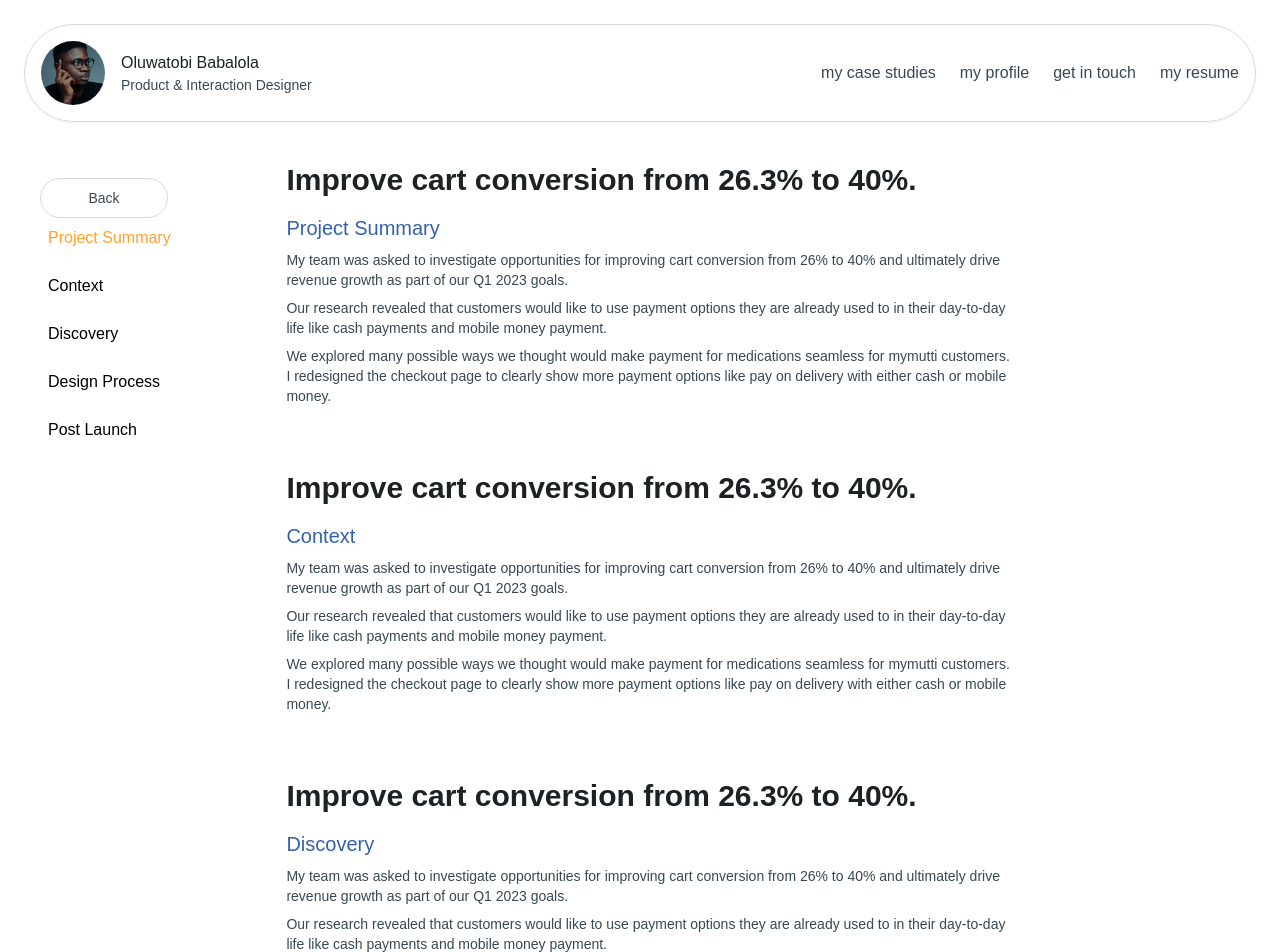
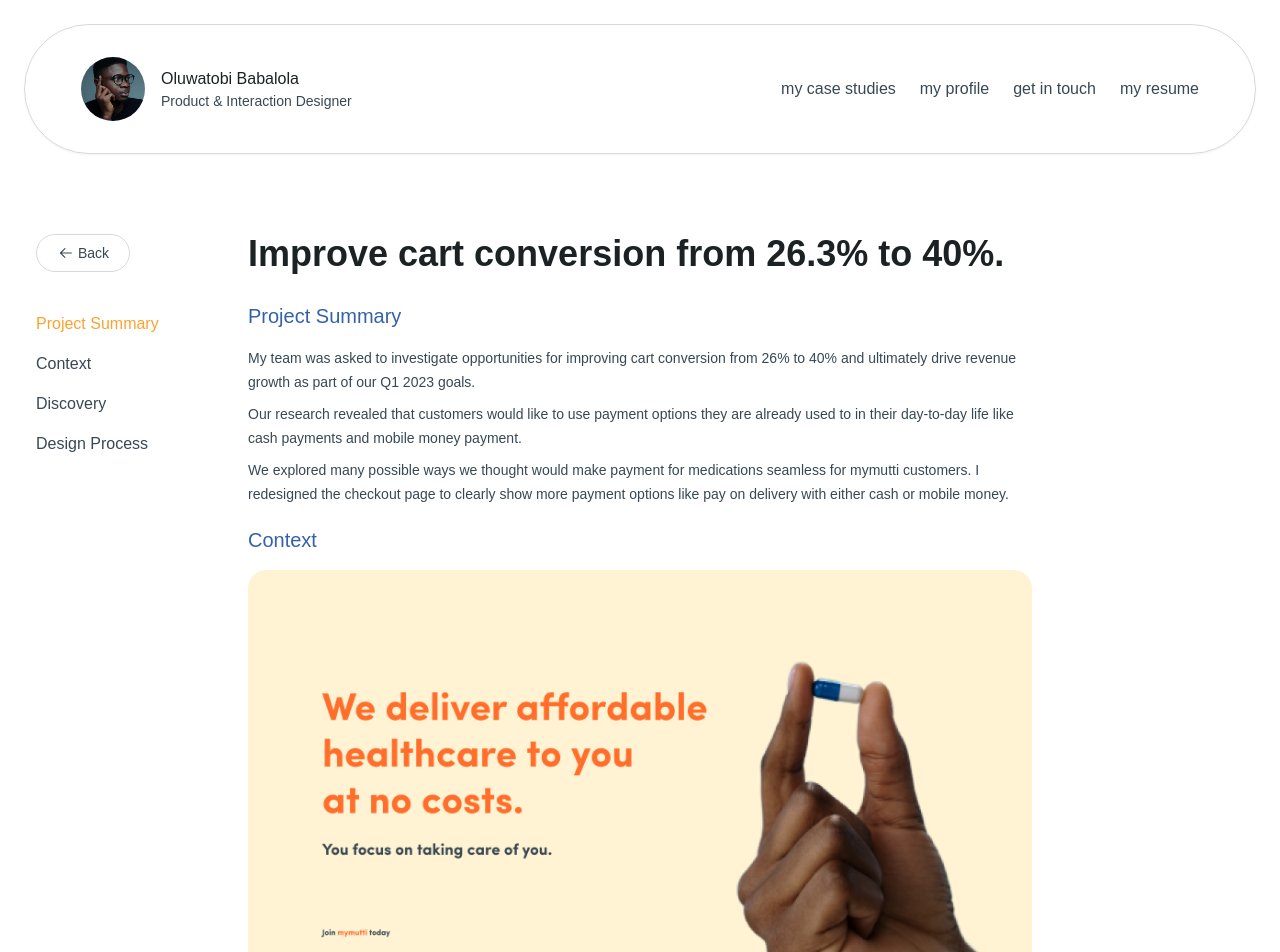
Before and after one commit to oluwatobibabalola/portfolio, a React (Vite) app: page /1 in a window 1280 px wide. Shown: the top 952 px of the page. Built offline with nearby package versions, Linux system fonts and the light colour scheme; a web font is replaced by a local one.

Commit message:
Feat: add project detail page

```diff
--- /dev/null
+++ b/src/components/icons/arrow-back.tsx
@@ -0,0 +1,23 @@
+import { IconProps } from "../../types";
+
+const ArrowBack = ({ className }: IconProps) => {
+  return (
+    <svg
+      width="17"
+      height="16"
+      className={className}
+      viewBox="0 0 17 16"
+      fill="none"
+      xmlns="http://www.w3.org/2000/svg"
+    >
+      <path
+        fillRule="evenodd"
+        clipRule="evenodd"
+        d="M14.499 8.54857C14.7653 8.51191 14.9705 8.28031 14.9705 8.00007C14.9705 7.69436 14.7263 7.44653 14.425 7.44653L4.83717 7.44653L8.30066 3.94577L8.3536 3.8838C8.51248 3.66743 8.49551 3.35987 8.30226 3.16294C8.08969 2.94632 7.74433 2.9456 7.53087 3.16132L3.13864 7.6003C3.11248 7.62573 3.08881 7.65378 3.06804 7.68403C2.91937 7.9002 2.94033 8.20005 3.1309 8.39263L7.5309 12.8387L7.59219 12.8922C7.80607 13.0525 8.10906 13.034 8.30229 12.837C8.51485 12.6204 8.5141 12.2699 8.30063 12.0542L4.83631 8.55362L14.425 8.55362L14.499 8.54857Z"
+        fill="currentColor"
+      />
+    </svg>
+  );
+};
+
+export default ArrowBack;
--- a/src/components/icons/index.ts
+++ b/src/components/icons/index.ts
@@ -1 +1,2 @@
 export { default as ArrowUp } from "./arrow-up";
+export { default as ArrowBack } from "./arrow-back";
--- a/src/components/layout/navbar.tsx
+++ b/src/components/layout/navbar.tsx
@@ -3,7 +3,7 @@ import profilePic from "../../assets/profile-pic.png";
 export const Navbar = () => {
   return (
     <div className="sticky top-0 z-50 w-full pt-6 bg-white/70 backdrop-blur-md ">
-      <nav className="w-full p-4 border rounded-full shadow-sm backdrop-blur-md bg-white/30 border-border-color">
+      <nav className="w-full py-8 border rounded-full shadow-sm px-14 backdrop-blur-md bg-white/30 border-border-color">
         <div className="flex items-center justify-between mx-auto">
           <div className="flex items-center space-x-4">
             <Link to={"/"}>
--- a/src/components/layout/projects.tsx
+++ b/src/components/layout/projects.tsx
@@ -3,15 +3,15 @@ import { mainProjects } from "../../data/main-projects";
 import { SectionHeader } from "../ui/section-header";
 export const Projects = () => {
   return (
-    <section className="flex flex-col items-center justify-center space-y-10 text-center ">
+    <section className="flex flex-col items-center justify-center text-center ">
       <SectionHeader> Selected Projects</SectionHeader>
 
-      <div className="space-y-10 ">
+      <div className="space-y-4 ">
         {mainProjects.map((project) => {
           return (
             <div
               key={project.id}
-              className="flex flex-col items-center justify-center space-y-6 text-center "
+              className="flex flex-col items-center justify-center space-y-4 text-center "
             >
               <Link
                 to={project.link}
--- a/src/components/ui/button.tsx
+++ b/src/components/ui/button.tsx
@@ -7,7 +7,7 @@ type Props = {
 const Button = ({ children }: Props) => {
   return (
     <button
-      className={`inline-flex items-center justify-center whitespace-nowrap rounded-full border border-border-color text-sm font-medium ring-offset-background transition-colors focus-visible:outline-none focus-visible:ring-2 focus-visible:ring-ring focus-visible:ring-offset-2 disabled:pointer-events-none disabled:opacity-50 p-2 h-10 w-32 text-secondary-foreground`}
+      className={`inline-flex items-center justify-center whitespace-nowrap rounded-full border border-border-color text-sm font-medium ring-offset-background transition-colors focus-visible:outline-none focus-visible:ring-2 focus-visible:ring-ring focus-visible:ring-offset-2 disabled:pointer-events-none disabled:opacity-50 py-2 px-5  text-secondary-foreground`}
     >
       {children}
     </button>
--- a/src/components/ui/section-header.tsx
+++ b/src/components/ui/section-header.tsx
@@ -5,6 +5,8 @@ type Props = {
 };
 export const SectionHeader = ({ children }: Props) => {
   return (
-    <p className="text-3xl font-medium text-primary-foreground">{children}</p>
+    <p className="text-3xl font-medium mb-14 text-primary-foreground">
+      {children}
+    </p>
   );
 };
--- /dev/null
+++ b/src/components/ui/sub-heading.tsx
@@ -0,0 +1,15 @@
+import { ReactNode, HTMLAttributes } from "react";
+
+type Props = HTMLAttributes<HTMLParagraphElement> & {
+  children: ReactNode;
+};
+export const SubHeading = ({ children, ...props }: Props) => {
+  return (
+    <p
+      {...props}
+      className="mt-5 mb-4 text-xl font-medium text-secondary-accent-foreground"
+    >
+      {children}
+    </p>
+  );
+};
--- a/src/index.css
+++ b/src/index.css
@@ -14,5 +14,6 @@
   html,
   body {
     font-family: "TT Commons", sans-serif;
+    scroll-behavior: smooth;
   }
 }
--- a/src/pages/project.tsx
+++ b/src/pages/project.tsx
@@ -1,78 +1,92 @@
 import { Link, useParams } from "react-router-dom";
 import { mainProjects } from "../data/main-projects";
-import { useState, useEffect, useRef } from "react";
+import { useEffect, useRef, useState } from "react";
 import { Button } from "../components/ui/button";
+import { ArrowBack } from "../components/icons";
+import { SubHeading } from "../components/ui/sub-heading";
 const sections = [
   {
-    id: "section1",
+    id: "project-summary",
     title: "Project Summary",
   },
-  { id: "section2", title: "Context" },
-  { id: "section3", title: "Discovery" },
+  { id: "context", title: "Context" },
+  { id: "discovery", title: "Discovery" },
   {
-    id: "section4",
+    id: "design-process",
     title: "Design Process",
   },
-  { id: "section5", title: "Post Launch" },
 ];
 export const Project = () => {
   const { projectId } = useParams();
-  const [visibleSections, setVisibleSections] = useState<string[]>([]);
-  const observerRef = useRef<IntersectionObserver | null>(null);
+
+  const [currentId, setCurrentId] = useState("project-summary");
+  const sectionRefs = useRef<{ [key: string]: HTMLElement | null }>({});
 
   useEffect(() => {
-    observerRef.current = new IntersectionObserver(
-      (entries) => {
-        const visibleNow = entries
-          .filter((entry) => entry.isIntersecting)
-          .map((entry) => entry.target.id);
+    const observerOptions = {
+      root: null,
+      rootMargin: "0px",
+      threshold: 0.5,
+    };
 
-        setVisibleSections((prev) => {
-          const newVisible = [...new Set([...prev, ...visibleNow])];
-          return newVisible.filter((id) => visibleNow.includes(id));
+    const observerCallback: IntersectionObserverCallback = (entries) => {
+      entries.forEach((entry) => {
+        if (entry.isIntersecting && entry.target.id) {
+          setCurrentId(entry.target.id);
+        }
       });
-      },
-      { threshold: 0.1 }
+    };
+
+    const observer = new IntersectionObserver(
+      observerCallback,
+      observerOptions
     );
 
     sections.forEach((section) => {
       const element = document.getElementById(section.id);
-      if (element) observerRef.current?.observe(element);
+      if (element) {
+        observer.observe(element);
+        sectionRefs.current[section.id] = element;
+      }
     });
 
-    return () => observerRef.current?.disconnect();
+    return () => {
+      sections.forEach((section) => {
+        if (sectionRefs.current[section.id]) {
+          observer.unobserve(sectionRefs.current[section.id]!);
+        }
+      });
+    };
   }, []);
 
   const handleClick = (id: string) => {
     const element = document.getElementById(id);
-    if (element) {
-      element.scrollIntoView({ behavior: "smooth" });
-    }
+    element?.scrollIntoView({ behavior: "smooth" });
+    setCurrentId(id);
   };
   const project = mainProjects.find(
     (project) => project.id === Number(projectId)
   );
   return (
-    <section className="flex mt-10">
-      <aside className="sticky w-1/5 h-screen p-4 overflow-auto top-32">
+    <section className="mt-16 ">
+      <aside className="fixed w-1/5 h-screen p-4 overflow-auto left-5">
         <Link to={"/"}>
-          <Button>Back</Button>
+          <Button>
+            <ArrowBack className="mr-1" /> Back
+          </Button>
         </Link>
-        <nav>
+        <nav className="mt-10">
           <ul>
             {sections.map((section) => (
-              <li key={section.id} className="mb-2">
+              <li key={section.id} className="mb-4 ">
                 <Link
                   to={`#${section.id}`}
-                  className={`block p-2 rounded ${
-                    visibleSections[0] === section.id
+                  className={` ${
+                    currentId === section.id
                       ? "text-accent-foreground"
-                      : "hover:text-accent-foreground"
+                      : "hover:text-accent-foreground text-secondary-foreground text-base  font-normal"
                   }`}
-                  onClick={(e) => {
-                    e.preventDefault();
-                    handleClick(section.id);
-                  }}
+                  onClick={() => handleClick(section.id)}
                 >
                   {section.title}
                 </Link>
@@ -81,29 +95,50 @@ export const Project = () => {
           </ul>
         </nav>
       </aside>
-      <div className="flex-1 pl-4 pr-60">
-        {sections.map((section) => (
-          <section key={section.id} id={section.id} className="mb-16">
-            <h1 className="mb-4 text-3xl font-semibold text-primary-foreground">
-              Improve cart conversion from 26.3% to 40%.
+      <div className="flex flex-col mx-56 mt-4 border-b max-w-7xl border-b-border-color pb-14">
+        <h1 className="mb-2 text-4xl font-semibold text-primary-foreground">
+          {project?.title}
         </h1>
-            <h2 className="text-xl font-medium text-secondary-accent-foreground">
-              {section.title}
-            </h2>
-            <div className="">
+        <div id="project-summary">
+          <SubHeading> Project Summary</SubHeading>
+          <div className="flex flex-col space-y-2 ">
             {project?.summary?.map((summary) => {
               return (
                 <p
                   key={summary.id}
-                    className="mt-2 text-sm text-secondary-foreground"
+                  className="text-sm font-normal leading-6 text-secondary-foreground"
                 >
                   {summary.desc}
                 </p>
               );
             })}
           </div>
-          </section>
-        ))}
+        </div>
+        <div id="context">
+          <SubHeading> Context</SubHeading>
+          <div>
+            <img
+              src={project?.asset.src}
+              alt={project?.asset.alt}
+              className="object-contain "
+            />
+            <p className="mt-6 text-sm font-normal leading-6 text-secondary-foreground">
+              {project?.context_desc}{" "}
+            </p>
+          </div>
+        </div>
+        <div id="discovery">
+          <SubHeading> Discovery</SubHeading>
+          <p className="text-sm font-normal leading-6 text-secondary-foreground">
+            {project?.discovery}
+          </p>
+        </div>
+        <div id="design-process">
+          <SubHeading> Design Process</SubHeading>
+          <p className="text-sm font-normal leading-6 text-secondary-foreground">
+            {project?.design_process}
+          </p>
+        </div>
       </div>
     </section>
   );
```
Lines whose indentation alone changed are shown as unchanged.
